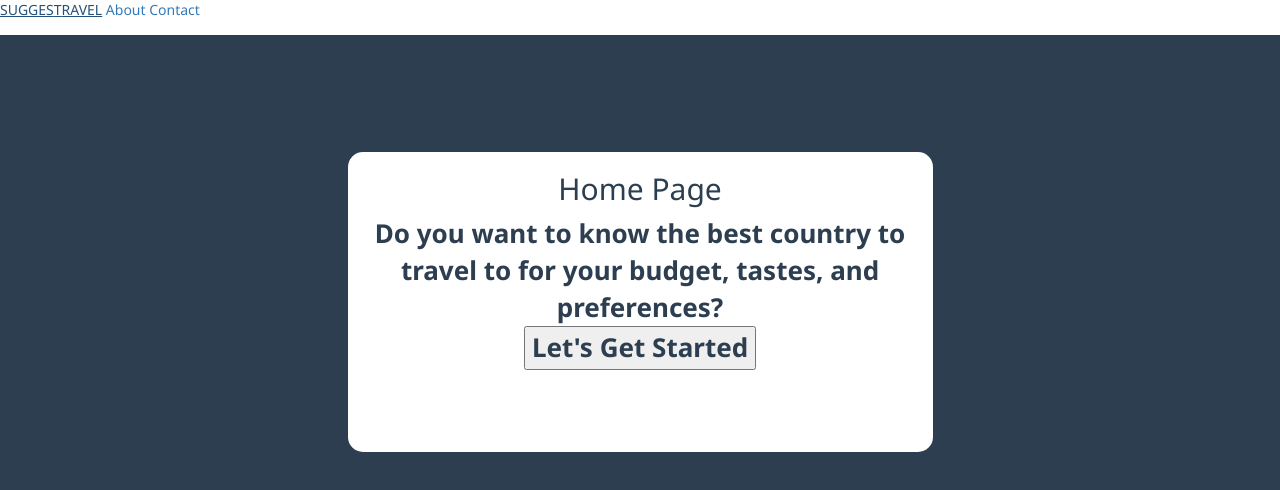
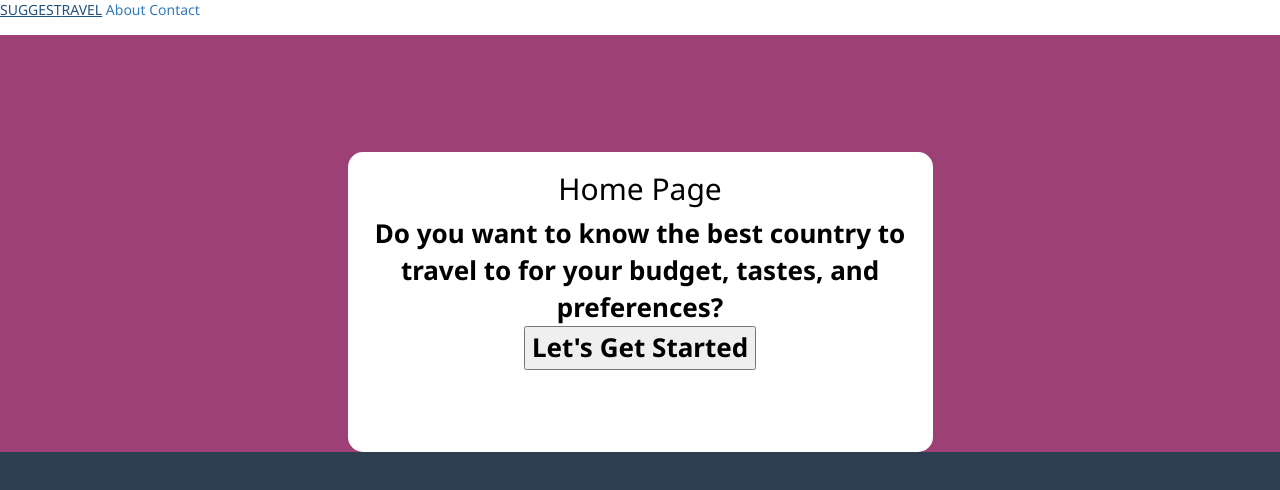
Before and after one commit to alexdecapri/travel-suggestion, a website: page index.html in a window 1280 px wide. Drawn offline with nearby package versions, Linux system fonts and the light colour scheme; some packages are replaced by stand-ins of ours.

Commit message:
body starting to change color

```diff
--- a/sass/style.scss
+++ b/sass/style.scss
@@ -3,6 +3,7 @@
 $bodyColor: #2c3e50;
 
 @import url(https://fonts.googleapis.com/css?family=Noto+Sans:400,700,400italic,700);
+
 
 body, html {
   margin: 0;
@@ -35,4 +36,5 @@ body, html {
   text-align: center;
   margin-bottom: 12px;
   position: relative;
+  color: #000;
 }
--- a/views/home/homeCtrl.js
+++ b/views/home/homeCtrl.js
@@ -3,28 +3,42 @@ var app = angular.module('travelApp');
 app.controller('homeCtrl', function($scope, $rootScope) {
 
   var colors = ['#FF4D63', '#3848AC', '#513584', '#9D4075', '#4D7AFF', '#875EEF', '#525561'];
+  var randomColor = colors[Math.floor(Math.random() * colors.length)];
+  var pageColor = document.body;
+  console.log(pageColor);
 
-  $(document).ready(function() {
-    // console.log("working?");
+  var changeColor = function() {
+    console.log(randomColor);
+    pageColor.style.backgroundColor = randomColor;
+    console.log("got here");
+  };
 
-    getRandomColor();
-    // $('button').on('click', getRandomColor());
-
-    function getRandomColor() {
-
-      var color = Math.floor(Math.random() * colors.length);
-
-      $('body').animate({
-          backgroundColor: colors[color],
-          color: colors[color]
-      }, 800);
-      $('#main-box').animate({
-          color: colors[color]
-      }, 800);
+  changeColor();
 
 
-    }
 
-  });
+
+  // $(document).ready(function() {
+  //   // console.log("working?");
+  //
+  //   getRandomColor();
+  //   // $('button').on('click', getRandomColor());
+  //
+  //   function getRandomColor() {
+  //
+  //     var color = Math.floor(Math.random() * colors.length);
+  //
+  //     $('body').animate({
+  //         backgroundColor: colors[color],
+  //         color: colors[color]
+  //     }, 800);
+  //     $('#main-box').animate({
+  //         color: colors[color]
+  //     }, 800);
+  //
+  //
+  //   }
+  //
+  // });
 
 });
```
Also changed, not shown: css/style.css.
